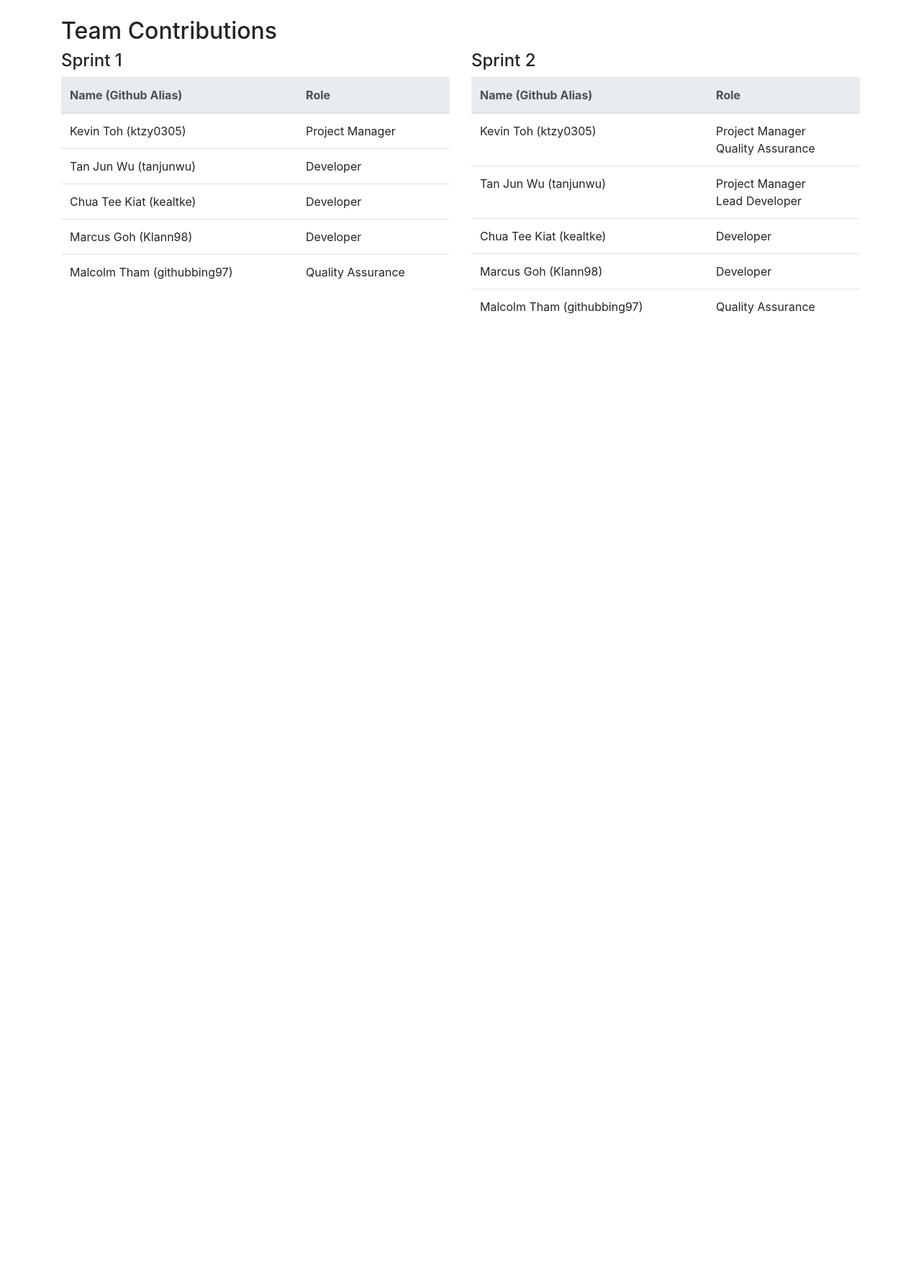
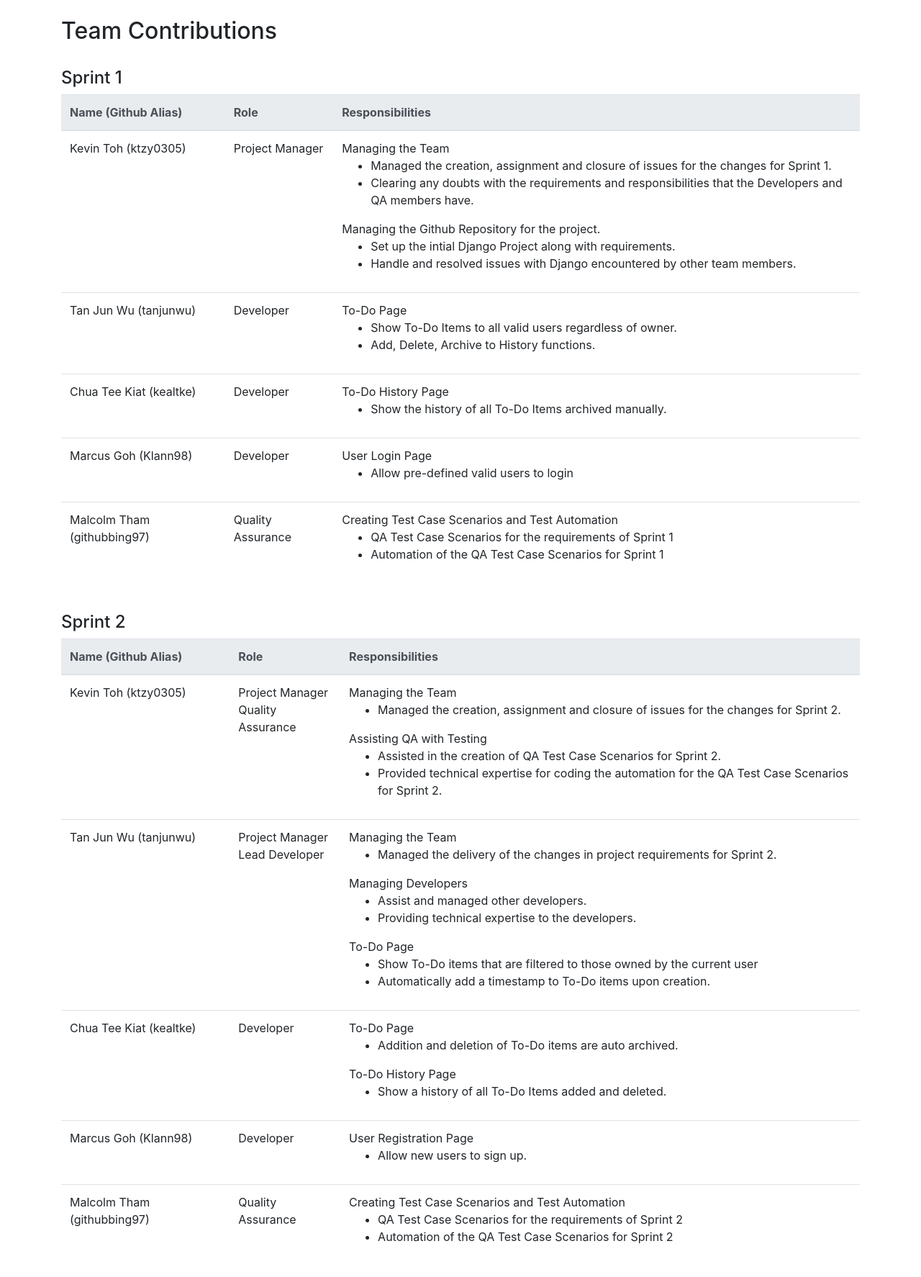
Before and after one commit to ktzy0305/ETI-To-Do-App, a Django app: page /contribution/ in a window 1280 px wide. Shown: the part 56-1830 px from the top of the page at 72% size. Before the commit the page ends 492 px from the top, so only its background shows below. Run offline with Django 3.2, Linux system fonts and the light colour scheme; a user stored in the database is signed in; some libraries are stand-ins or nearby versions.

Commit message:
Updated content of contributions page and linked login to signup page.

```diff
--- /dev/null
+++ b/To_do_page/static/css/styles.css
@@ -0,0 +1,31 @@
+#login-form-option{
+    display: block;
+    padding-top: 20px;
+}
+
+@media only screen and (max-width: 768px)  {
+    #contributions{
+        font-size: 0.95em;
+    }
+
+}
+
+@media only screen and (max-width: 512px)  {
+    #contributions{
+        font-size: 0.8em;
+    }
+
+}
+
+@media only screen and (max-width: 388px)  {
+    #contributions{
+        font-size: 0.75em;
+    }
+
+}
+
+@media only screen and (max-width: 320px)  {
+    #contributions{
+        font-size: 0.75em;
+    }
+}
--- a/To_do_page/templates/contribution_index.html
+++ b/To_do_page/templates/contribution_index.html
@@ -1,82 +1,174 @@
 {% extends 'base.html' %}
 {% block content %}
 {% if user.is_authenticated %}
-<br/>
+<br>
 <h2>Team Contributions</h2>
-<div class="row" id="contributions">
-    <div class="col-sm-6">
+<br>
+<div id="contributions">
+	<div class="row">
+		<div class="col-sm-12">
 			<h4>Sprint 1</h4>
 			<table class="table">
 				<thead class="thead-light">
 					<tr>
 						<th>Name (Github Alias)</th>
                         <th>Role</th>
+                        <th>Responsibilities</th>
 					</tr>
 				</thead>
 				<tbody>
 					<tr>
 						<td>Kevin Toh (ktzy0305)</td>
                         <td>Project Manager</td>
+                        <td>
+                            Managing the Team
+                            <ul>
+                                <li>Managed the creation, assignment and closure of issues for the changes for Sprint 1.</li>
+                                <li>Clearing any doubts with the requirements and responsibilities that the Developers and QA members have.</li>
+                            </ul>
+                            Managing the Github Repository for the project.
+                            <ul>
+                                <li>Set up the intial Django Project along with requirements.</li>
+                                <li>Handle and resolved issues with Django encountered by other team members.</li>
+                            </ul>
+                        </td>
 					</tr>
 
 					<tr>
 						<td>Tan Jun Wu (tanjunwu)</td>
                         <td>Developer</td>
+                        <td>
+                            To-Do Page
+                            <ul>
+                                <li>Show To-Do Items to all valid users regardless of owner.</li>
+                                <li>Add, Delete, Archive to History functions.</li>
+                            </ul>
+                        </td>
 					</tr>
 
 					<tr>
 						<td>Chua Tee Kiat (kealtke)</td>
                         <td>Developer</td>
+                        <td>
+                            To-Do History Page
+                            <ul>
+                                <li>Show the history of all To-Do Items archived manually.</li>
+                            </ul>
+                        </td>
 					</tr>
 
 					<tr>
 						<td>Marcus Goh (Klann98)</td>
                         <td>Developer</td>
+                        <td>
+                            User Login Page
+                            <ul>
+                                <li>Allow pre-defined valid users to login</li>
+                            </ul>
+                        </td>
 					</tr>
 
 					<tr>
 						<td>Malcolm Tham (githubbing97)</td>
                         <td>Quality Assurance</td>
+                        <td>
+                            Creating Test Case Scenarios and Test Automation
+                            <ul>
+                                <li>QA Test Case Scenarios for the requirements of Sprint 1</li>
+                                <li>Automation of the QA Test Case Scenarios for Sprint 1</li>
+                            </ul>
+                        </td>
 					</tr>
 				</tbody>
 			</table>
 		</div>
-    <div class="col-sm-6">
+    </div>
+    <br>
+	<div class="row">
+		<div class="col-sm-12">
 			<h4>Sprint 2</h4>
 			<table class="table">
 				<thead class="thead-light">
 					<tr>
 						<th>Name (Github Alias)</th>
                         <th>Role</th>
+                        <th>Responsibilities</th>
 					</tr>
 				</thead>
 				<tbody>
 					<tr>
 						<td>Kevin Toh (ktzy0305)</td>
                         <td>Project Manager<br/>Quality Assurance</td>
+                        <td>
+                            Managing the Team
+                            <ul>
+                                <li>Managed the creation, assignment and closure of issues for the changes for Sprint 2.</li>
+                            </ul>
+                            Assisting QA with Testing
+                            <ul>
+                                <li>Assisted in the creation of QA Test Case Scenarios for Sprint 2.</li>
+                                <li>Provided technical expertise for coding the automation for the QA Test Case Scenarios for Sprint 2.</li>
+                            </ul>
+                        </td>
 					</tr>
-
 					<tr>
 						<td>Tan Jun Wu (tanjunwu)</td>
                         <td>Project Manager<br/>Lead Developer</td>
+                        <td>
+                            Managing the Team
+                            <ul>
+                                <li>Managed the delivery of the changes in project requirements for Sprint 2.</li>
+                            </ul>
+                            Managing Developers
+                            <ul>
+                                <li>Assist and managed other developers.</li>
+                                <li>Providing technical expertise to the developers.</li>
+                            </ul>
+                            To-Do Page
+                            <ul>
+                                <li>Show To-Do items that are filtered to those owned by the current user</li>
+                                <li>Automatically add a timestamp to To-Do items upon creation.</li>
+                            </ul>
+                        </td>
 					</tr>
-
 					<tr>
 						<td>Chua Tee Kiat (kealtke)</td>
                         <td>Developer</td>
+                        <td>
+                            To-Do Page
+                            <ul>
+                                <li>Addition and deletion of To-Do items are auto archived.</li>
+                            </ul>
+                            To-Do History Page
+                            <ul>
+                                <li>Show a history of all To-Do Items added and deleted.</li>
+                            </ul>
+                        </td>
 					</tr>
-
 					<tr>
 						<td>Marcus Goh (Klann98)</td>
                         <td>Developer</td>
+                        <td>
+                            User Registration Page
+                            <ul>
+                                <li>Allow new users to sign up.</li>
+                            </ul>
+                        </td>
 					</tr>
-
 					<tr>
 						<td>Malcolm Tham (githubbing97)</td>
                         <td>Quality Assurance</td>
+                        <td>
+                            Creating Test Case Scenarios and Test Automation
+                            <ul>
+                                <li>QA Test Case Scenarios for the requirements of Sprint 2</li>
+                                <li>Automation of the QA Test Case Scenarios for Sprint 2</li>
+                            </ul>
+                        </td>
 					</tr>
 				</tbody>
 			</table>
+		</div>
 	</div>
 </div>
 {% else %}
--- a/templates/base.html
+++ b/templates/base.html
@@ -1,4 +1,5 @@
 <!-- templates/base.html -->
+{% load static %}
 <!DOCTYPE html>
 <html>
 
@@ -9,6 +10,7 @@
     <title>{% block title %}{% endblock %}</title>
     <link rel="stylesheet" href="https://stackpath.bootstrapcdn.com/bootstrap/4.3.1/css/bootstrap.min.css"
         integrity="sha384-ggOyR0iXCbMQv3Xipma34MD+dH/1fQ784/j6cY/iJTQUOhcWr7x9JvoRxT2MZw1T" crossorigin="anonymous">
+    <link rel="stylesheet" href="{% static 'css/styles.css' %}">
     <script src="https://code.jquery.com/jquery-3.3.1.slim.min.js"
         integrity="sha384-q8i/X+965DzO0rT7abK41JStQIAqVgRVzpbzo5smXKp4YfRvH+8abtTE1Pi6jizo"
         crossorigin="anonymous"></script>
```
Also changed, not shown: templates/registration/login.html (+5 -3 lines), db.sqlite3. Lines whose indentation alone changed are shown as unchanged.
